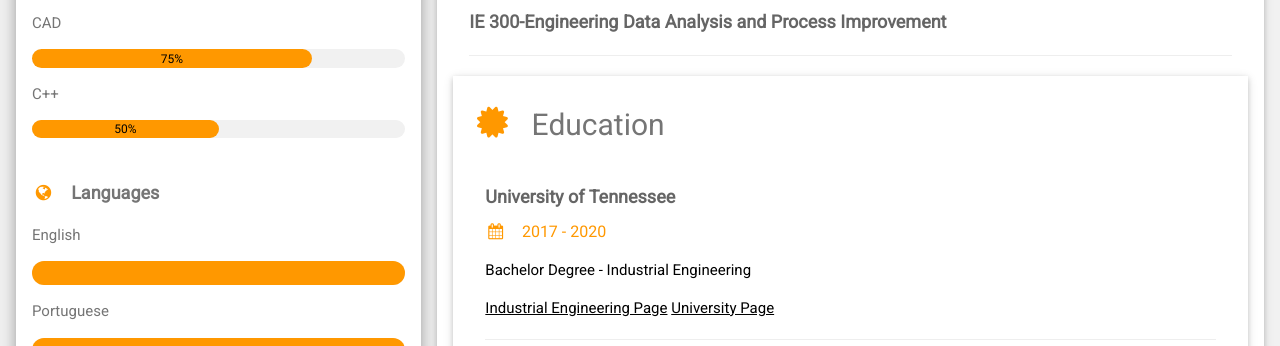
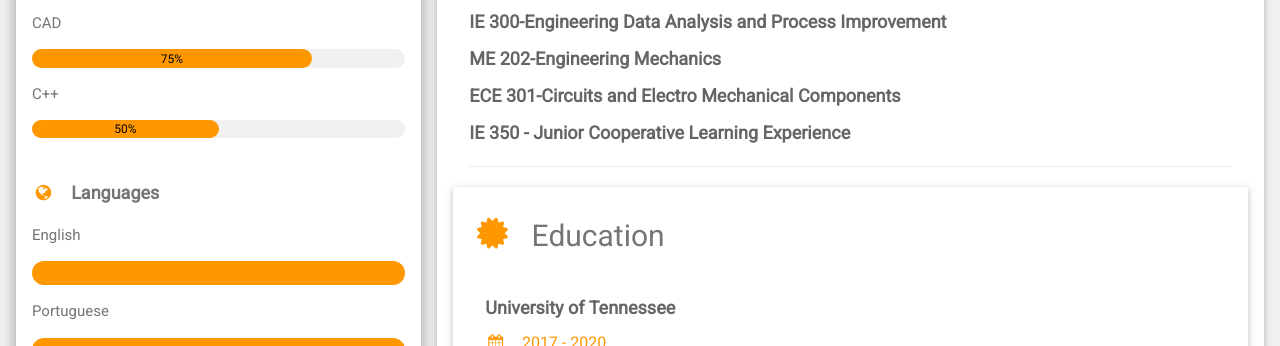
Before and after one commit to etomazel/etomazel.github.io, a plain HTML site: page index.html in a window 1280 px wide. Shown: the part 787-1133 px from the top of the page. Drawn offline with nearby package versions, Linux system fonts and the light colour scheme.

Commit message:
Update index.html

```diff
--- a/index.html
+++ b/index.html
@@ -132,6 +132,9 @@
                             class="fa fa-certificate fa-fw w3-margin-right w3-xxlarge w3-text-orange"></i>IE courses</h2>
                     <div class="w3-container">
                         <h5 class="w3-opacity"><b>IE 300-Engineering Data Analysis and Process Improvement</b></h5>
+                        <h5 class="w3-opacity"><b>ME 202-Engineering Mechanics</b></h5>
+                        <h5 class="w3-opacity"><b>ECE 301-Circuits and Electro Mechanical Components</b></h5>
+                        <h5 class="w3-opacity"><b>IE 350 - Junior Cooperative Learning Experience</b></h5>
                  <hr>
                     </div>
 
```
